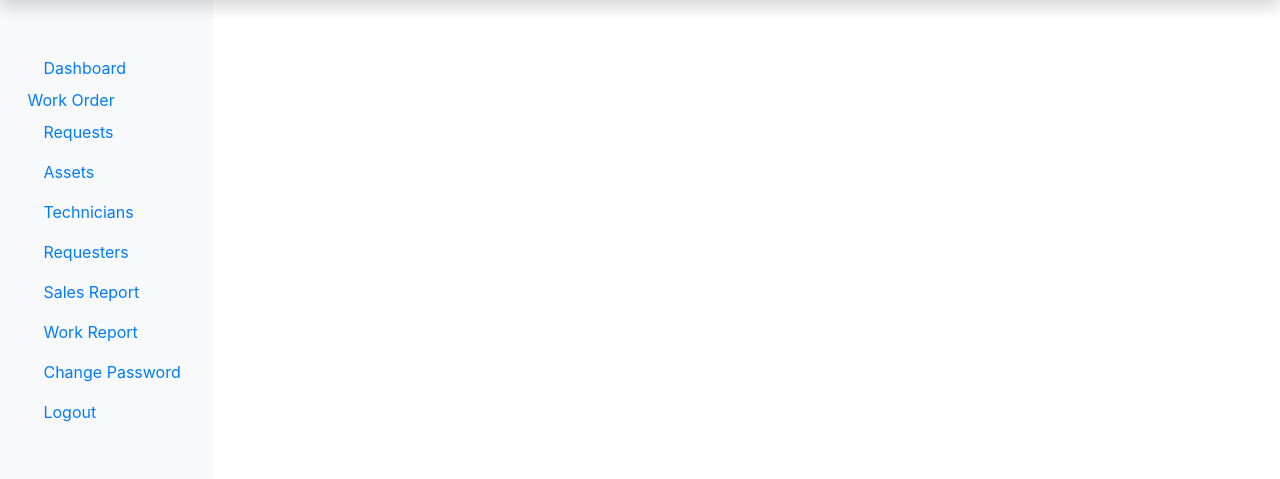
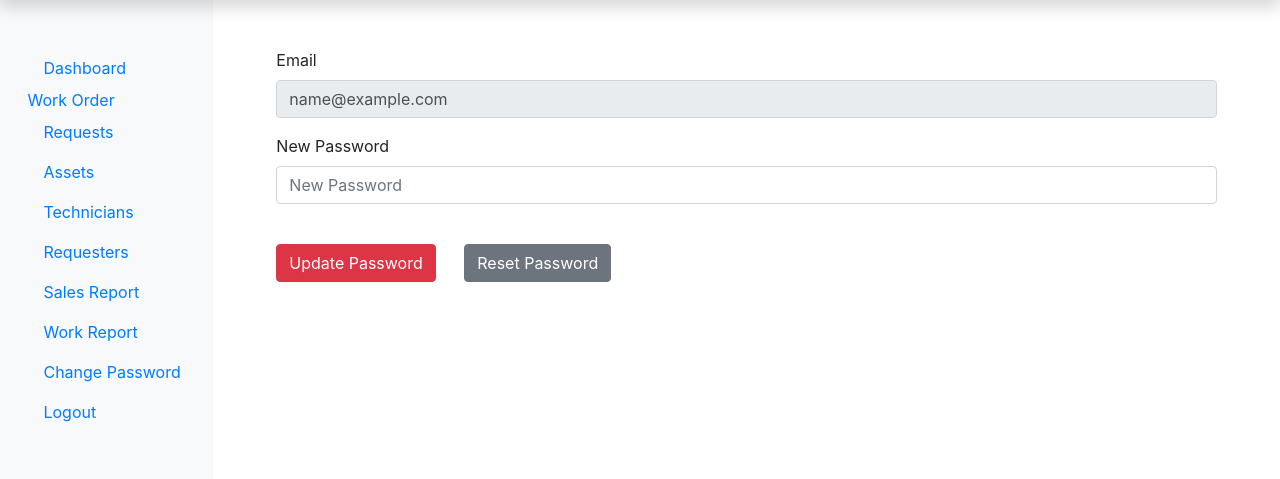
Before and after one commit to davevon/Oms, a PHP site: page /Admin/ChangePassword.php in a window 1280 px wide. Shown: the part 40-519 px from the top of the page. Run offline with PHP 8.4, Linux system fonts and the light colour scheme; the visitor is signed in with stand-in values (Sample User, id 1); some libraries are stand-ins or nearby versions; some web fonts are replaced.

Commit message:
everything Good

```diff
--- a/Admin/ChangePassword.php
+++ b/Admin/ChangePassword.php
@@ -1,9 +1,61 @@
  <?php
-    define('TITLE', 'Change Password');
+     session_start();
+      define('TITLE', 'Change Password');
     define('PAGE', 'ChangePassword');
+    include('includes/header.php');
     include('../dbConnection.php');
-    include('includes/header.php');
+
+    if ($_SESSION['is_adminlogin']) {
+        $rEmail = $_SESSION['aEmail'];
+    } else {
+        echo "<script> location.href='login.php?'</script>";
+    }
+
+    $rEmail = $_SESSION['aEmail'];
+    if (isset($_REQUEST['passupdate'])) {
+        if ($_REQUEST['aPassword'] == "") {
+            $passmsg = '<div class="alet alert-warning col-sm-6 ml-5">  Fill All Fields</div>';
+        } else {
+            $rPass = $_REQUEST['aPassword'];
+            $sql = "UPDATE adminlogin_tb SEt a_password = '$rPass'
+     where a_email = '$rEmail'";
+
+            if ($conn->query($sql) == TRUE) {
+                $passmsg = '<div class="alert alert-Success col-sm-6 ml-5 mt-2">Update Successfully</div>';
+            } else {
+                $passmsg = '<div class="alert alert-Danger col-sm-6 ml-5 mt-2">Unable to Update</div>';
+            }
+        }
+    }
+
     ?>
+ <div class="col-sm-9 col-md-10">
+     <!-- Start User Change Password FROM 2nd Column -->
+     <form class="mt-5 mx-5 " action="" method="POST">
+         <div class="form-group">
+             <label for="inputEmail">Email</label>
+             <input type="email" class="form-control" id="inputEmail" name="aEmail "value="<?php echo $rEmail; ?>" readonly>
+
+         </div>
+
+         <div class="form-group">
+             <label for="inputnewpassword">New Password</label>
+             <input type="password" class="form-control" id="inputnewpassword" placeholder="New Password" name="aPassword">
+
+         </div>
+
+         <button type="submit" class="btn btn-danger mr-4 mt-4" name="passupdate">Update Password</button>
+         <button type="reset" class="btn btn-secondary mt-4">Reset Password</button>
+         <?php if (isset($passmsg)) {
+                echo $passmsg;
+            } ?>
 
 
-<?php include('includes/footer.php') ?>
+     </form>
+
+
+ </div> <!-- Start User Change Password FROM 2nd Column -->
+
+ <?php
+    include('includes/footer.php');
+    ?>
--- a/Admin/Request.php
+++ b/Admin/Request.php
@@ -33,8 +33,8 @@
                 echo '<div class="float-right">';
                 echo '<form action="" method="POST">';
                 echo '<input type="hidden" name="id" value=' . $row["request_id"] . '>';
-                echo '<input type="submit" class="btn btn-primary mr-3" value="View" name="View" >';
-                echo '<input type="submit" class="btn btn-secondary" value="Close" name="Close">';
+                echo '<input type="submit" class="btn btn-primary mr-3" value="View" name="view" >';
+                echo '<input type="submit" class="btn btn-secondary" value="Close" name="close">';
                 echo '</form>';
                 echo '</div>';
                 echo '</div>';
--- a/Requester/ServiceStatus.php
+++ b/Requester/ServiceStatus.php
@@ -181,7 +181,9 @@ if (isset($_SESSION['is_login'])) {
     } ?>
     <?php
 
-    if(isset($msg)) {echo $msg;}
+    if (isset($msg)) {
+        echo $msg;
+    }
 
     ?>
 </div><!-- End of second column -->
```
Also changed, not shown: Admin/assignworkform.php (+4 -4 lines), Admin/dashboard.php (+35 -23 lines).
